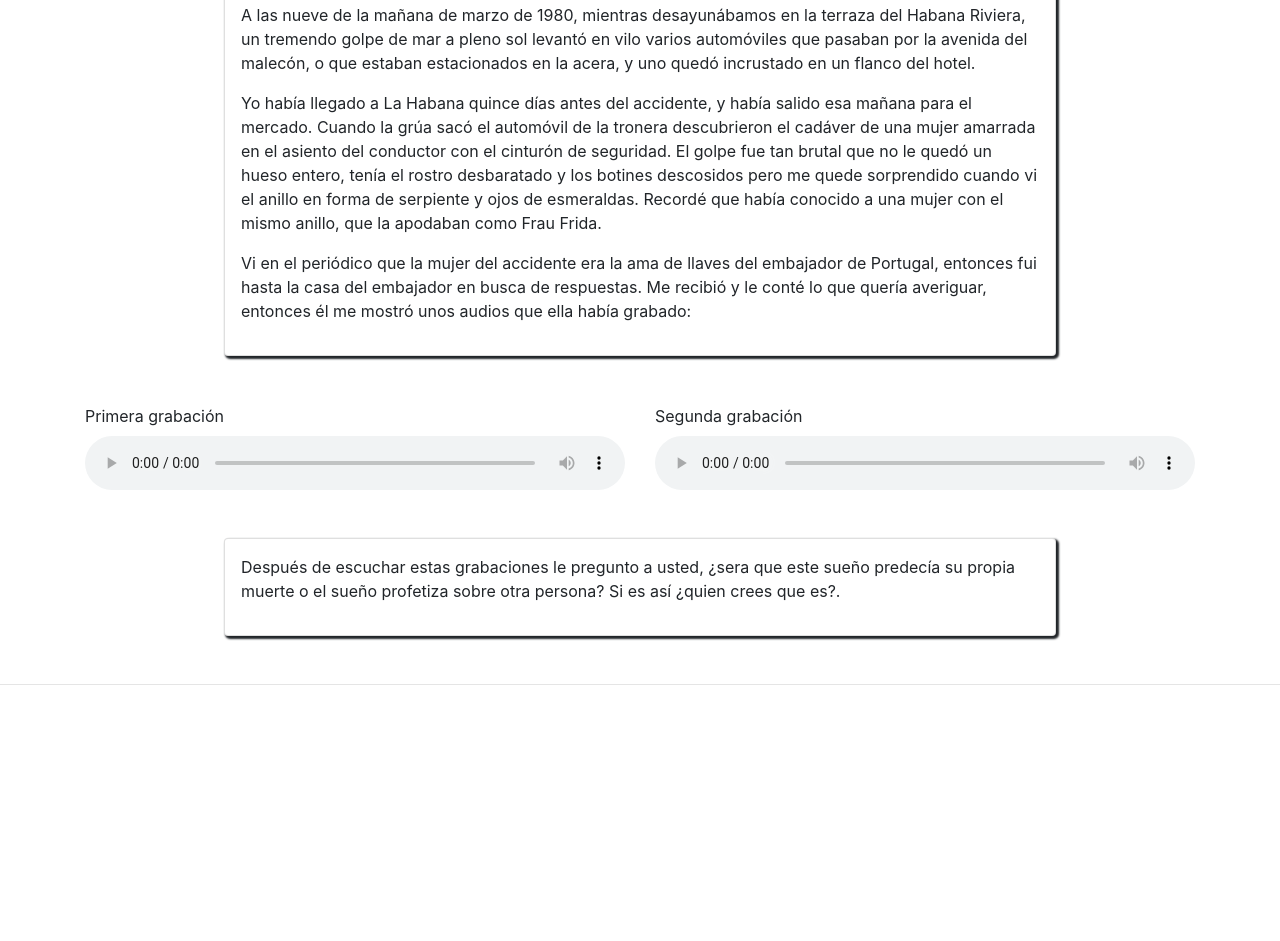
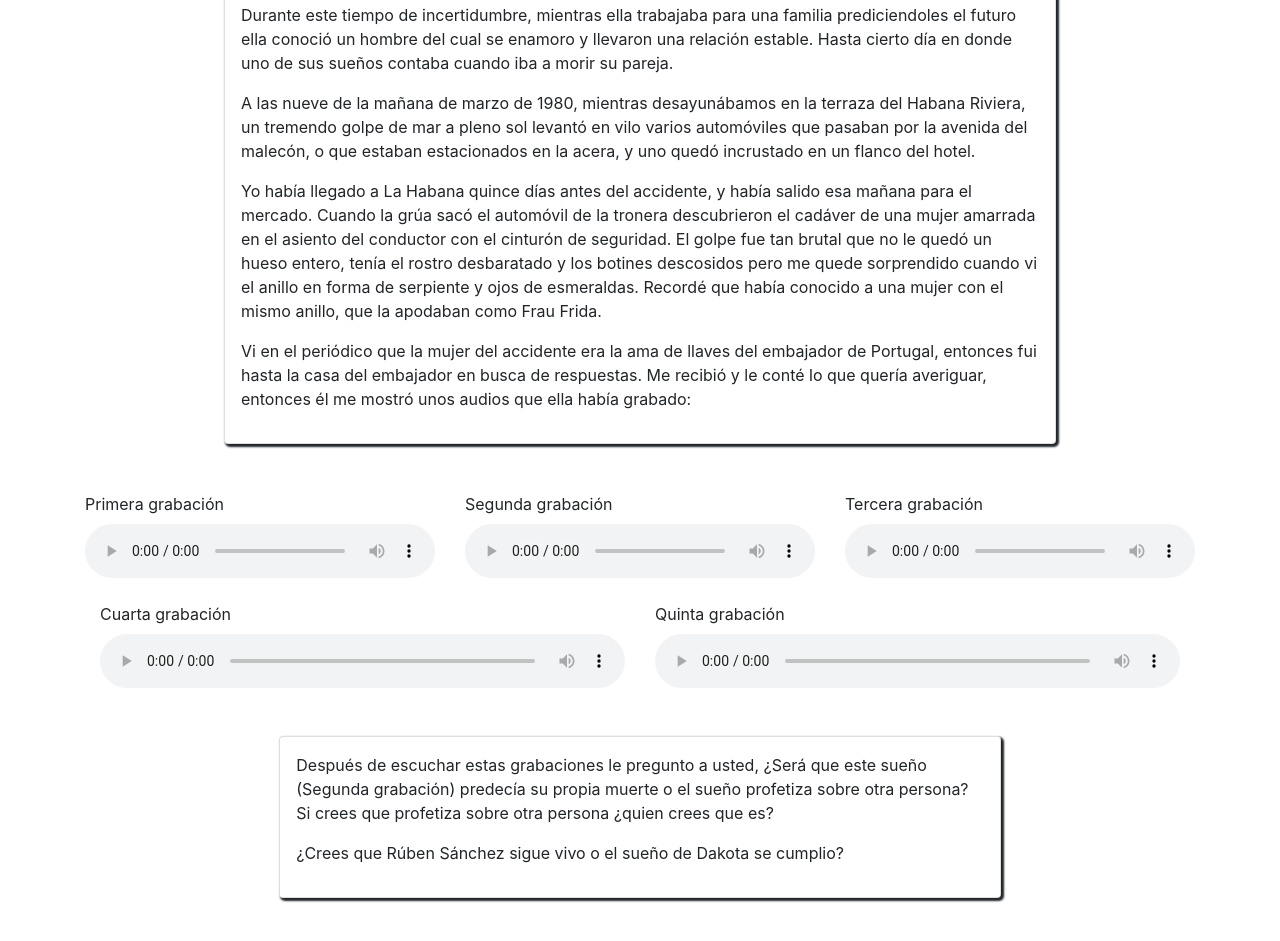
Before and after one commit to FabriQuinteros/Historias-ocultas, a plain HTML site: page index.html in a window 1280 px wide. Shown: the part 1132-2073 px from the top of the page. Before the commit the page ends 1834 px from the top, so only its background shows below. Drawn offline with nearby package versions, Linux system fonts and the light colour scheme.

Commit message:
finish commit

```diff
--- a/index.html
+++ b/index.html
@@ -58,7 +58,7 @@
                 <h2 class="font-weight-light">Infancia de Frau Frida</h2>
                 <p>Era 1959 y ella estaba en Barcelona, allí hizo grabaciones de las cosas que nunca se animó a contar, entre estas grabaciones se encontraba su nombre real y entre otras el sueño que nunca pudo interpretar, siempre sospechó que sería algo malo y no sabia cuando se iba a concretar.</p>
                 <p>Frau Frida a los 7 años tuvo dos sueños que le marcaron su infancia, en el primero soñó que uno de sus hermanos era arrastrado por un torrente, y en el segundo soñó con unos botines descosidos que estaban mojados y llenos de arena, este fue el único de los sueños que hasta el momento no tenia una explicación y no pudo descifrarlo por completo.  El tiempo paso y paso, ella seguía sin entender ese sueño perdido, a pesar de que se había convertido en su oficio de profesión. </p>
-
+                <p>Durante este tiempo de incertidumbre, mientras ella trabajaba para una familia prediciendoles el futuro ella conoció un hombre del cual se enamoro y llevaron una relación estable. Hasta cierto día en donde uno de sus sueños contaba cuando iba a morir su pareja.</p>
                 <p>A las nueve de la mañana de marzo de 1980, mientras desayunábamos en la terraza del Habana Riviera, un tremendo golpe de mar a pleno sol levantó en vilo varios automóviles que pasaban por la avenida del malecón, o que estaban estacionados en la acera, y uno quedó incrustado en un flanco del hotel.</p>
                 <p>Yo había llegado a La Habana quince días antes del accidente, y había salido esa mañana para el mercado. Cuando la grúa sacó el automóvil de la tronera descubrieron el cadáver de una mujer amarrada en el asiento del conductor con el cinturón de seguridad. El golpe fue tan brutal que no le quedó un hueso entero, tenía el rostro desbaratado y los botines descosidos pero me quede sorprendido cuando vi el anillo en forma de serpiente y ojos de esmeraldas. Recordé que había conocido a una mujer con el mismo anillo, que la apodaban como Frau Frida.</p>
                 <p>Vi en el periódico que la mujer del accidente era la ama de llaves del embajador de Portugal, entonces fui hasta la casa del embajador en busca de respuestas. Me recibió y le conté lo que quería averiguar, entonces él me mostró unos audios que ella había grabado:</p>
@@ -68,19 +68,42 @@
 
             <section class="container mb-5" id="audios">
               <div class="row">
-                  <label class="col-md-6">Primera grabación</label>
-                  <label class="col-md-6">Segunda grabación</label>
-                  <audio controls class="col-md-6">
+                  <label class="col-md-4">Primera grabación</label>
+                  <label class="col-md-4">Segunda grabación</label>
+                  <label class="col-md-4">Tercera grabación</label>
+                  <audio controls class="col-md-4">
 
-                      <source src="Mi grabación 76.wav" type="audio/mpeg">
+                      <source src="1.mp3" type="audio/mpeg">
 
                   </audio>
 
-                  <audio controls class="col-md-6">
+                  <audio controls class="col-md-4">
 
-                    <source src="Mi grabación 77.wav" type="audio/mpeg">
+                    <source src="2.mp3" type="audio/mpeg">
+
+                 </audio>
+
+                  <audio controls class="col-md-4">
+
+                    <source src="3.mp3" type="audio/mpeg">
                   </audio>
               </div>
+              <br>
+              <section class="container mb-5" id="audios">
+                <div class="row">
+                    <label class="col-md-6">Cuarta grabación</label>
+                    <label class="col-md-6">Quinta grabación</label>
+                    <audio controls class="col-md-6">
+
+                        <source src="4.mp3" type="audio/mpeg">
+
+                    </audio>
+
+                    <audio controls class="col-md-6">
+
+                      <source src="5.mp3" type="audio/mpeg">
+                    </audio>
+                </div>
 
             </section>
 
@@ -90,7 +113,8 @@
 
 
             <div class="container card bg-white p-3 my-5" style="max-width: 65%;">
-                    <p>Después de escuchar estas grabaciones le pregunto a usted, ¿sera que este sueño predecía su propia muerte o el sueño profetiza sobre otra persona? Si es así ¿quien crees que es?.</p>
+                    <p>Después de escuchar estas grabaciones le pregunto a usted, ¿Será que este sueño (Segunda grabación) predecía su propia muerte o el sueño profetiza sobre otra persona? Si crees que profetiza sobre otra persona ¿quien crees que es?</p>
+                    <p>¿Crees que Rúben Sánchez sigue vivo o el sueño de Dakota se cumplio?</p>
 
             </div>
             <hr>
```
Also changed, not shown: 7 other files.
